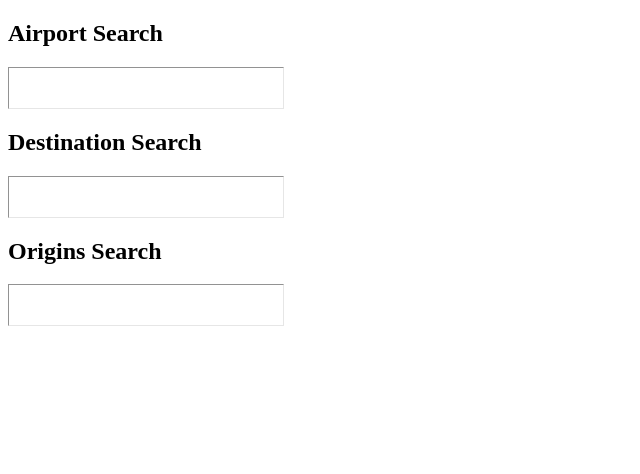
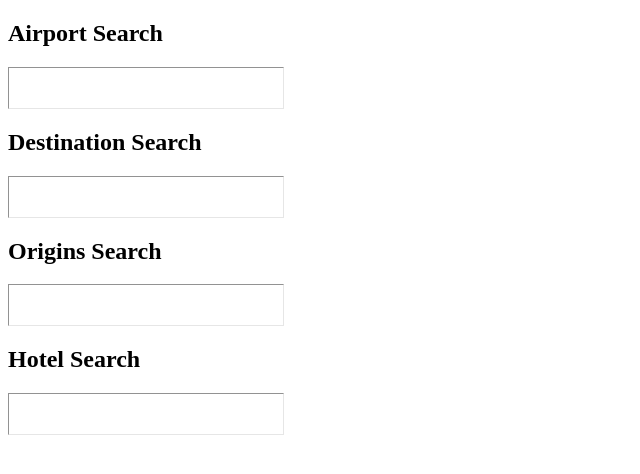
Before and after one commit to traveldealz/search-input, a website: page www/index.html in a window 1280 px wide. Shown: the whole page, without its empty margins (0-640 px from the left). Drawn offline with Linux system fonts and the light colour scheme; files whose address does not match are found by name.

Commit message:
Hotel Search

```diff
--- a/src/index.js
+++ b/src/index.js
@@ -1,7 +1,7 @@
 import AirportSearch from './airport-component.js';
 import DestinationSearch from './destination-component.js';
-import LocationSearch from './location-component.js';
+import HotelSearch from './hotel-component.js';
 
 window.customElements.define('airport-search', AirportSearch );
 window.customElements.define('destination-search', DestinationSearch );
-window.customElements.define('location-search', LocationSearch );
+window.customElements.define('hotel-search', HotelSearch );
--- a/www/index.html
+++ b/www/index.html
@@ -41,6 +41,12 @@
 				<input>
 			</destination-search>
 		</div>
+		<h2>Hotel Search</h2>
+		<div style="width:250px;">
+			<hotel-search dark="true">
+				<input>
+			</hotel-search>
+		</div>
 </body>
 
 </html>
```
Also changed, not shown: src/index.stories.js (+1 -1 lines), src/hotel-component.js (renamed from src/location-component.js).
